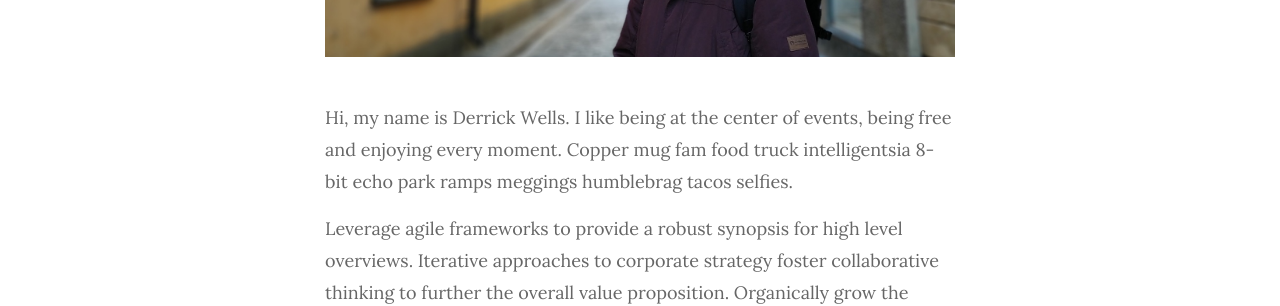
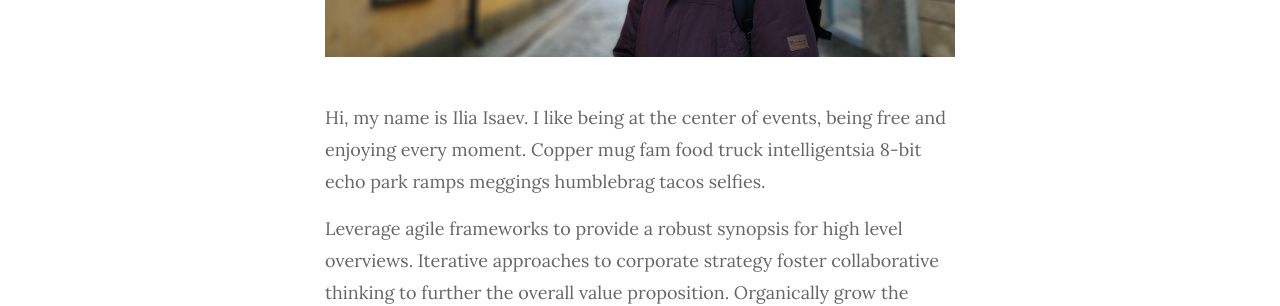
Before and after one commit to leomag/leomag.github.io, a Jekyll site: the page built from _pages/about.md, in a window 1280 px wide. Shown: the part 596-902 px from the top of the page. Built offline with Jekyll 4.4.1, drawn with Linux system fonts in a browser that asks for light colours.

Commit message:
update about + added jml configuration file

```diff
--- a/_pages/about.md
+++ b/_pages/about.md
@@ -5,7 +5,7 @@ permalink: /about/
 image: '/assets/img/01.jpg'
 ---
 
-Hi, my name is Derrick Wells. I like being at the center of events, being free and enjoying every moment. Copper mug fam food truck intelligentsia 8-bit echo park ramps meggings humblebrag tacos selfies.
+Hi, my name is Ilia Isaev. I like being at the center of events, being free and enjoying every moment. Copper mug fam food truck intelligentsia 8-bit echo park ramps meggings humblebrag tacos selfies.
 
 Leverage agile frameworks to provide a robust synopsis for high level overviews. Iterative approaches to corporate strategy foster collaborative thinking to further the overall value proposition. Organically grow the holistic world view of disruptive innovation via workplace diversity.
 
```
Also changed, not shown: .github/workflows/github-pages.yml (added).
